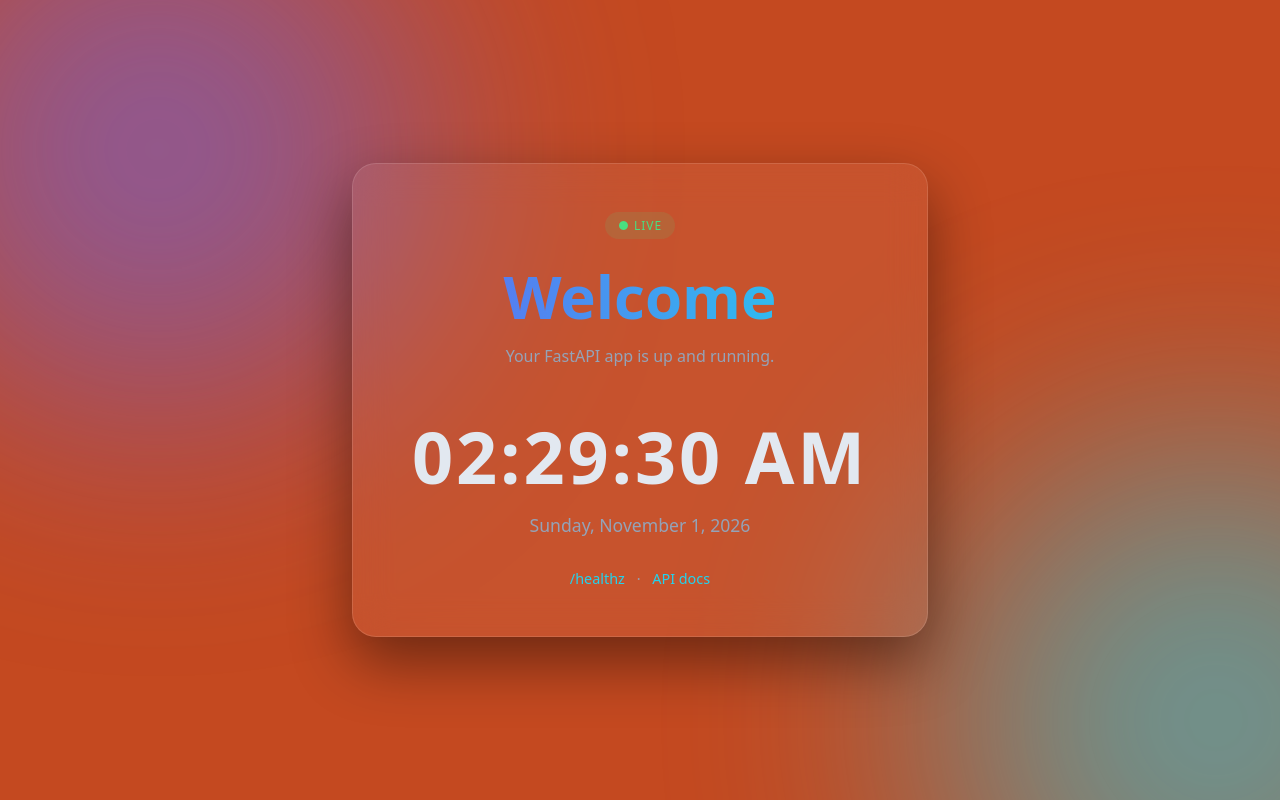
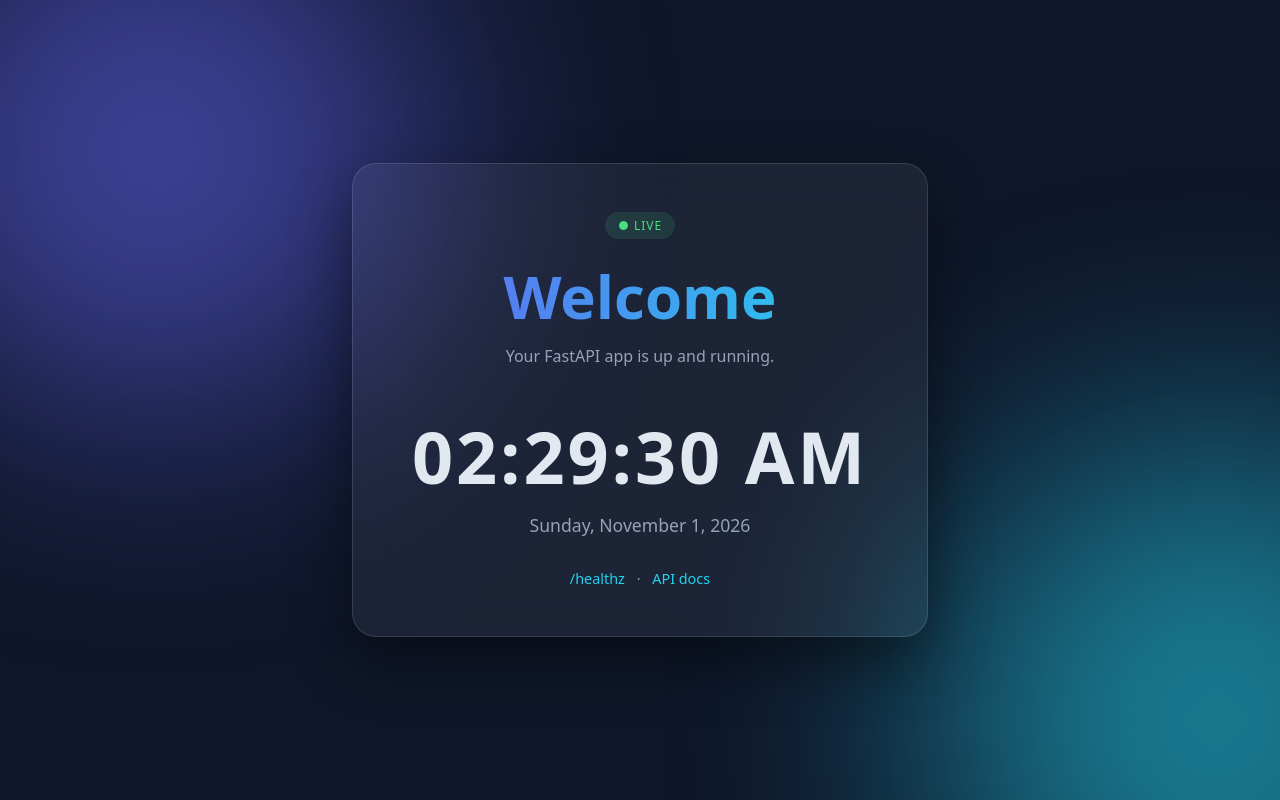
Before and after one commit to danny-zh/jenkins-demo, a FastAPI app: page / in a window 1280 px wide. Run offline with FastAPI, Linux system fonts and the light colour scheme.

Commit message:
Fix bg color

```diff
--- a/app/static/css/style.css
+++ b/app/static/css/style.css
@@ -1,5 +1,5 @@
 :root {
-  --bg: #c44920;
+  --bg: #0f172a;;;
   --card: rgba(255, 255, 255, 0.06);
   --border: rgba(255, 255, 255, 0.12);
   --text: #e2e8f0;
```
